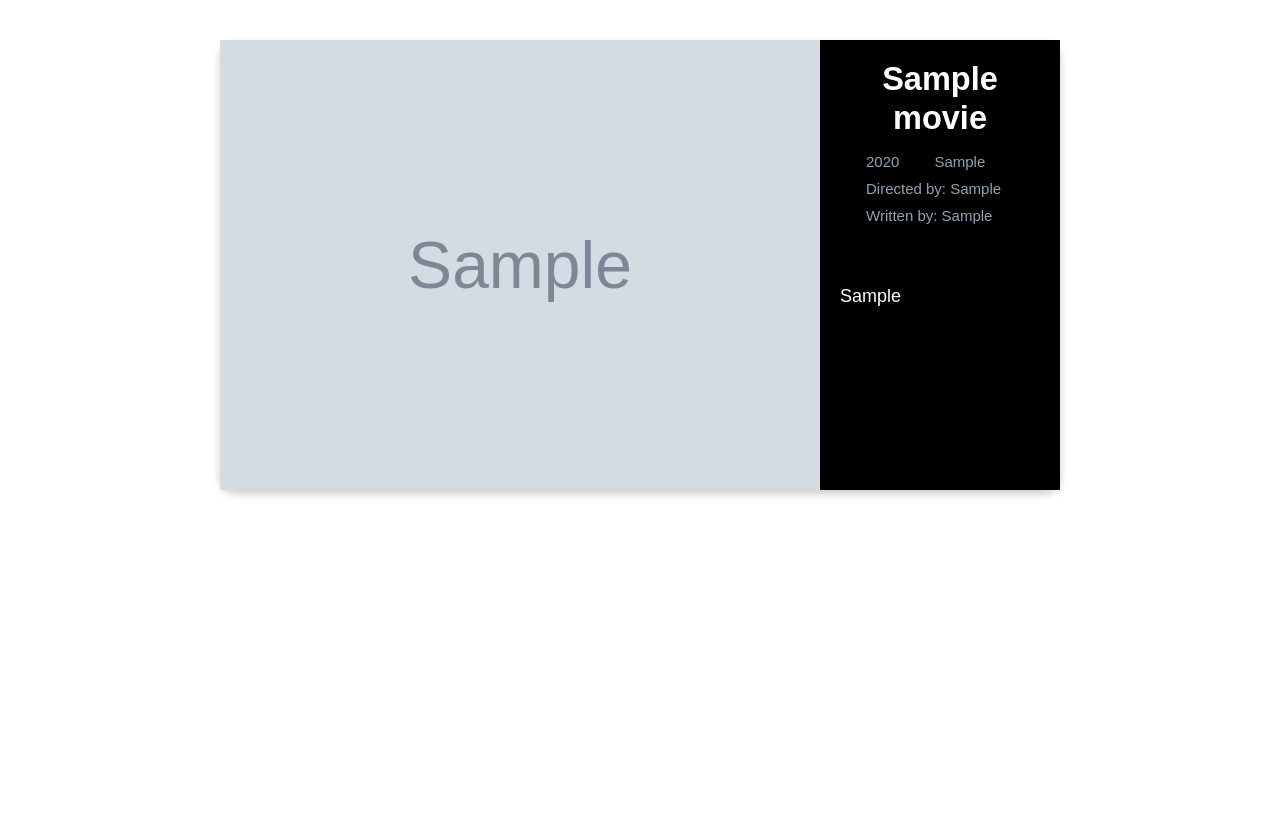
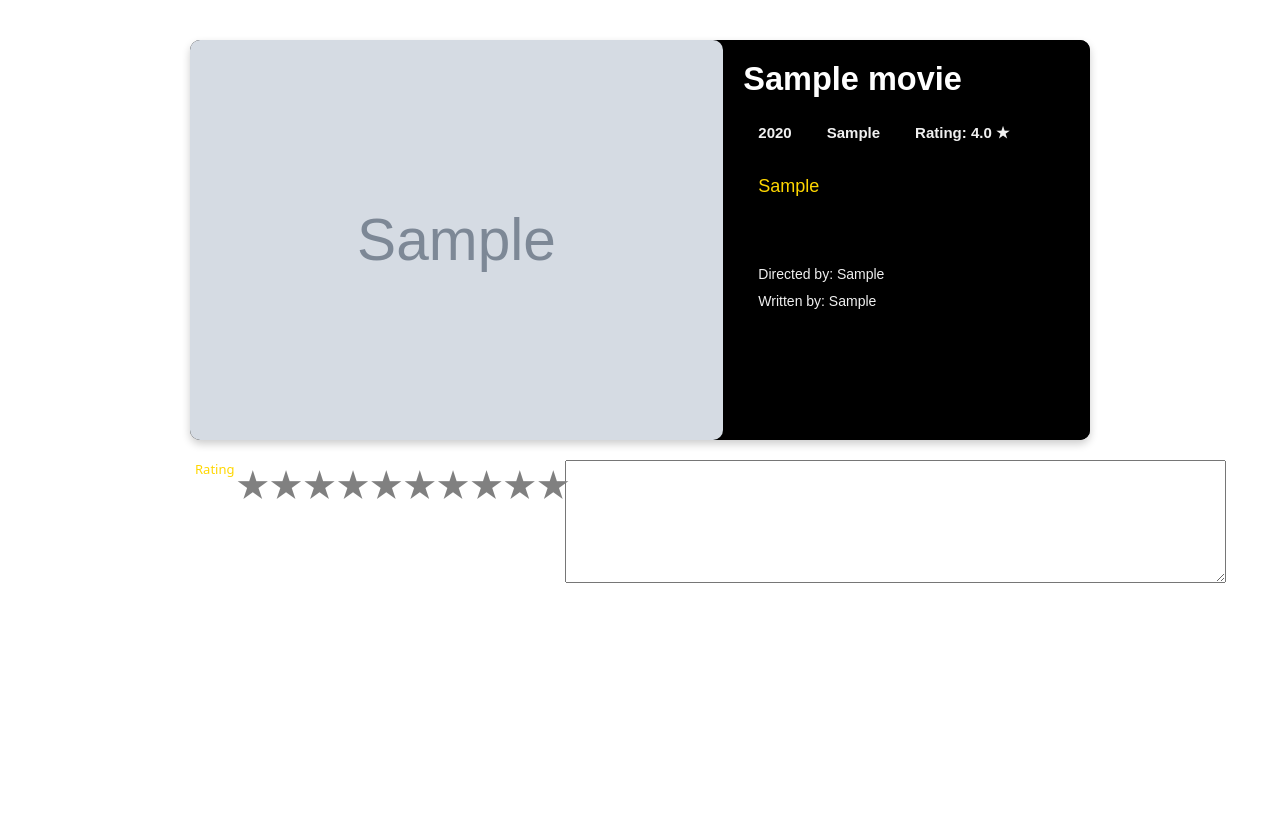
Before and after one commit to tegco/CriticsCorner, a Django app: page /1/review in a window 1280 px wide. Run offline with Django 4.2, Linux system fonts and the light colour scheme; a user stored in the database is signed in; tables that the repository leaves empty hold one stand-in row (values such as "Sample post"); grey boxes marked "Sample" are stand-in pictures; some libraries are stand-ins or nearby versions.

Commit message:
Detalhes do filme Acabar a parte da review

```diff
--- a/criticscorner/review/Templates/review/details.html
+++ b/criticscorner/review/Templates/review/details.html
@@ -20,19 +20,60 @@
     <br>
     <div id="details-info">
         <h1><b>{{ movie.title }}</b></h1>
-        <ul>
+        <ul id="basic-info">
             <li>{{movie.year}}</li>
-            <li> {{movie.genres}}</li> <br>
-            <li>Directed by: {{movie.director}}</li> <br>
-            <li>Written by: {{movie.writer}}</li>
-        </ul> <br><br>
+            <li> {{movie.genres}}</li>
+             <li>Rating: {{movie.avg_rating}}  ★</li>
+                <br><br>
+            <p>{{movie.plot}}</p>
+        </ul> <br>
 
-        {{movie.plot}}
+            <ul id="crew-info">
+                <li>Directed by: {{movie.director}}</li> <br>
+                <li>Written by: {{movie.writer}}</li><br><br>
+            </ul>
+    </div>
+  </div>
 
-  </div>
+<div id="details-review">
+     <div id="details-rating" Rating>
+            <p>Rating</p> <br>
+          <form method="post" action="#action-url">
+             <input type="radio" name="rate" id="rate1">
+             <label for="rate1"></label>
+             <input type="radio" name="rate" id="rate2">
+             <label for="rate2"></label>
+             <input type="radio" name="rate" id="rate3">
+             <label for="rate3"></label>
+             <input type="radio" name="rate" id="rate4">
+             <label for="rate4"></label>
+             <input type="radio" name="rate" id="rate5">
+             <label for="rate5"></label>
+                <input type="radio" name="rate" id="rate6">
+             <label for="rate6"></label>
+             <input type="radio" name="rate" id="rate7">
+             <label for="rate7"></label>
+              <input type="radio" name="rate" id="rate8">
+             <label for="rate8"></label>
+             <input type="radio" name="rate" id="rate9">
+             <label for="rate9"></label>
+             <input type="radio" name="rate" id="rate10">
+             <label for="rate10"></label>
+          </form> <br><br>
+
+         <div id="details-comment">
+             <form id =details-review-comment method="post">
+                <textarea rows ="6" cols="80"></textarea>
+            </form>
+         </div>
+     </div>
+
+
 </div>
 
+{% endblock %}
 
+ <script type="text/javascript">
+ </script>
 
-{% endblock %}
 </body>
--- a/criticscorner/review/static/review/styles.css
+++ b/criticscorner/review/static/review/styles.css
@@ -1,7 +1,6 @@
 * {
     box-sizing: border-box;
 }
-
 html,
 body {
     background-color: white;
@@ -12,11 +11,6 @@ body {
     display: flex;
     flex-direction: column;
 }
-
-h1, h2 {
-    text-align: center;
-}
-
 .content {
     background-color: white;
     background-size: cover;
@@ -26,28 +20,31 @@ h1, h2 {
 
 .details-card {
     display: flex;
-    #align-items: center;
     box-shadow: 0 4px 8px 0 rgba(0,0,0,0.2);
     transition: 0.3s;
-    border-radius: 15px;
-    width: 70%;
+    border-radius: 10px;
+    width: 75%;
     max-height: fit-content;
     margin: 0 auto;
+    background-color: black;
 }
 .details-card:hover {
-  box-shadow: 0 8px 16px 0 rgba(0,0,0,0.2);
+  box-shadow: 0 16px 20px 0 rgba(0,0,0,0.4);
 }
 
 #details-poster{
     background-size: cover;
     background-repeat: no-repeat;
     background-position: center center;
-    height: 450px;
+    height: 400px;
+     border-radius: 10px;
+
 }
 #details-info {
     padding: 20px;
     background-size: contain;
-    text-align: justify;
+     border-radius: 10px;
+    text-align: left;
     flex-grow: 1;
     font-size: 18px;
     background-color: black;
@@ -59,11 +56,62 @@ h1, h2 {
     list-style: none;
     margin:10px 0 0 0;
     text-align: left;
+    padding-top: 10px;
+    padding-left: 15px;
 
 }
 #details-info li {
    display: inline;
-   color: #8ea3b4;
+   color: rgba(255, 255, 255, 0.94);
     font-size: 15px;
     padding-right: 30px;
 }
+#basic-info li {
+    font-weight: bold;
+}
+
+#crew-info li{
+    font-size: 14px;
+}
+
+#details-rating {
+    padding-left: 15px;
+	#transform: rotateY(360deg);
+	display: flex;}
+    p {
+        color: gold;
+    }
+
+#details-rating input {
+	display: none;
+}
+#details-rating label {
+	display: inline-block;
+	cursor: pointer;
+	width: 30px;
+}
+#details-rating label:before {
+	content: '★';
+    position: relative;
+	display: block;
+	#display: inline-block;
+	font-size: 35px;
+	color: gray;
+}
+#details-rating label:after {
+	content: '★';
+	display: block;
+	font-size: 35px;
+	color: orange;
+	top: 0;
+	opacity: 0;
+	transition: .6s;
+}
+#details-rating label:hover:after, .wrapper label:hover~label:after, .wrapper input:checked~label:after {
+	opacity: 1;
+}
+
+#details-review {
+    padding-left: 140px;
+    padding-top: 20px;
+}
```
